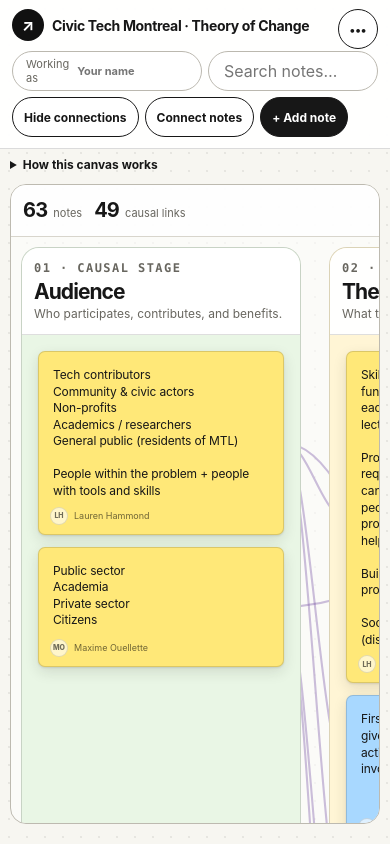
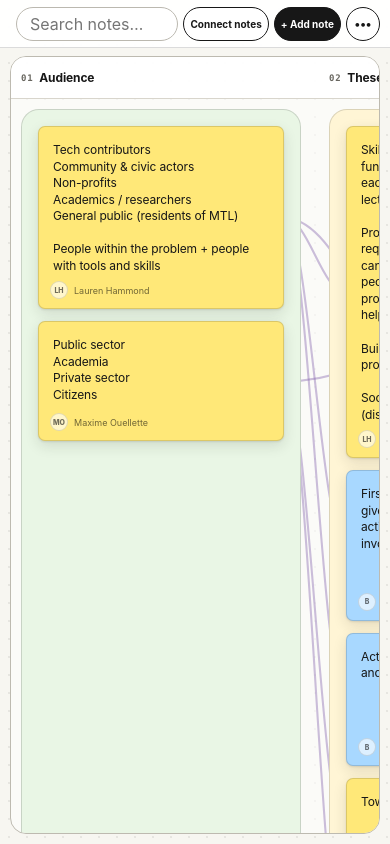
Before and after one commit to sdawka/ctm, a website built with Vite: page index.html in a window 390 px wide. Built offline with nearby package versions, Linux system fonts and the light colour scheme.

Commit message:
Simplify canvas controls and separate stage headers

```diff
--- a/index.html
+++ b/index.html
@@ -10,26 +10,31 @@
     <header class="app-bar">
       <div class="brand">
         <span class="brand-mark" aria-hidden="true">↗</span>
-        <div>
-          <p class="mono-label">Digital workshop canvas</p>
-          <h1>Civic Tech Montreal · Theory of Change</h1>
-        </div>
+        <h1>Civic Tech Montreal <span>· Theory of Change</span></h1>
       </div>
       <div class="toolbar" aria-label="Canvas controls">
-        <label class="identity-control">
-          <span>Working as</span>
-          <input id="working-as" list="contributors" placeholder="Your name" />
-          <datalist id="contributors"></datalist>
-        </label>
         <label class="search-control">
           <span class="sr-only">Search notes</span>
           <input id="search" type="search" placeholder="Search notes…" />
         </label>
-        <button class="button" id="toggle-connections" type="button">Hide connections</button>
         <button class="button" id="connect-mode" type="button">Connect notes</button>
         <button class="button primary" id="open-add-note" type="button">+ Add note</button>
         <button class="icon-button" id="more-actions" type="button" aria-label="More actions">•••</button>
         <div class="more-menu" id="more-menu" hidden>
+          <label class="identity-control">
+            <span>Working as</span>
+            <input id="working-as" list="contributors" placeholder="Your name" />
+          </label>
+          <datalist id="contributors"></datalist>
+          <button type="button" id="toggle-connections">Hide connections</button>
+          <div class="menu-counts" aria-label="Canvas totals">
+            <span><strong id="note-count">0</strong> notes</span>
+            <span><strong id="connection-count">0</strong> causal links</span>
+          </div>
+          <details class="canvas-help">
+            <summary>How this canvas works</summary>
+            <p>Each curve is a causal claim. Select a note to inspect its logic chain, or choose <strong>Connect notes</strong> and select a cause followed by its effect. <a href="https://www.figma.com/board/QTmdNq6DBWgYt0530P88sj/Theory-of-Change-Workshop?node-id=0-1&t=sQZS9NrGuvS2mUyw-0" target="_blank" rel="noreferrer">Open source FigJam ↗</a></p>
+          </details>
           <button type="button" id="export">Export JSON</button>
           <button type="button" id="print">Print / PDF</button>
           <button type="button" id="reset">Reset source</button>
@@ -40,11 +45,6 @@
     <main>
       <section class="workspace">
         <div class="canvas-main">
-          <details class="canvas-help">
-            <summary>How this canvas works</summary>
-            <p>Each curve is a causal claim. Select a note to inspect its logic chain, or choose <strong>Connect notes</strong> and select a cause followed by its effect. <a href="https://www.figma.com/board/QTmdNq6DBWgYt0530P88sj/Theory-of-Change-Workshop?node-id=0-1&t=sQZS9NrGuvS2mUyw-0" target="_blank" rel="noreferrer">Open source FigJam ↗</a></p>
-          </details>
-
           <section class="connection-status" id="connection-status" hidden aria-live="polite">
             <span class="pulse"></span>
             <strong id="connection-message">Choose a cause note.</strong>
@@ -52,11 +52,7 @@
           </section>
 
           <section class="board-shell">
-            <div class="board-summary">
-              <div><strong id="note-count">0</strong><span>notes</span></div>
-              <div><strong id="connection-count">0</strong><span>causal links</span></div>
-              <p>Click a note to inspect · drag to move stage · double-click text to edit</p>
-            </div>
+            <div class="stage-header-viewport" id="stage-header-viewport"><div class="stage-headers" id="stage-headers"></div></div>
             <div class="board-scroll" id="board-scroll">
               <div class="board-surface" id="board-surface">
                 <svg class="connection-layer" id="connection-layer" aria-label="Causal connections"></svg>
--- a/src/main.ts
+++ b/src/main.ts
@@ -42,6 +42,8 @@ function element<T extends Element>(selector: string): T {
 const columnsElement = element<HTMLDivElement>('#columns')
 const surfaceElement = element<HTMLDivElement>('#board-surface')
 const boardScroll = element<HTMLDivElement>('#board-scroll')
+const stageHeaderViewport = element<HTMLDivElement>('#stage-header-viewport')
+const stageHeadersElement = element<HTMLDivElement>('#stage-headers')
 const svgElement = element<SVGSVGElement>('#connection-layer')
 const logicPanel = element<HTMLElement>('#logic-panel')
 const searchInput = element<HTMLInputElement>('#search')
@@ -58,6 +60,8 @@ const stageSelect = element<HTMLSelectElement>('#note-stage')
 const colorSelect = element<HTMLSelectElement>('#note-color')
 const textInput = element<HTMLTextAreaElement>('#note-text')
 const toastElement = element<HTMLElement>('#toast')
+const moreActionsButton = element<HTMLButtonElement>('#more-actions')
+const moreMenu = element<HTMLElement>('#more-menu')
 
 let toastTimer: number | undefined
 let draggingNoteId: string | null = null
@@ -132,23 +136,37 @@ function noteMarkup(note: TheoryNote, ui: UiState): string {
     </article>`
 }
 
+function stageHeaderId(stageId: string): string {
+  return `stage-header-${stageId}`
+}
+
+function syncStageHeaderScroll(): void {
+  const width = `${boardScroll.clientWidth}px`
+  if (stageHeaderViewport.style.width !== width) stageHeaderViewport.style.width = width
+  stageHeaderViewport.scrollLeft = boardScroll.scrollLeft
+}
+
 function renderBoard(): void {
   const canvas = canvasStore.$canvas.get()
   const ui = $ui.get()
   const previousScroll = { left: boardScroll.scrollLeft, top: boardScroll.scrollTop }
+  const stages = canvas.stages.slice().sort((left, right) => left.order - right.order)
 
-  columnsElement.innerHTML = canvas.stages
-    .slice()
-    .sort((left, right) => left.order - right.order)
-    .map((stage, index) => {
+  stageHeadersElement.innerHTML = stages
+    .map(
+      (stage, index) => `
+        <header class="stage-header" id="${stageHeaderId(stage.id)}" title="${escapeHtml(stage.description)}" aria-label="Stage ${index + 1}: ${escapeHtml(stage.title)}. ${escapeHtml(stage.description)}">
+          <p class="mono-label">${String(index + 1).padStart(2, '0')}</p>
+          <h3>${escapeHtml(stage.title)}</h3>
+        </header>`,
+    )
+    .join('')
+
+  columnsElement.innerHTML = stages
+    .map((stage) => {
       const stageNotes = canvas.notes.filter((note) => note.stageId === stage.id)
       return `
-        <section class="column" data-stage="${stage.id}">
-          <header class="column-head">
-            <p class="mono-label">0${index + 1} · causal stage</p>
-            <h3>${escapeHtml(stage.title)}</h3>
-            <p>${escapeHtml(stage.description)}</p>
-          </header>
+        <section class="column" data-stage="${stage.id}" aria-labelledby="${stageHeaderId(stage.id)}">
           <div class="column-notes" data-drop-stage="${stage.id}">
             ${stageNotes.map((note) => noteMarkup(note, ui)).join('')}
           </div>
@@ -165,7 +183,10 @@ function renderBoard(): void {
   bindBoardEvents()
 
   boardScroll.scrollTo(previousScroll)
-  requestAnimationFrame(drawConnections)
+  requestAnimationFrame(() => {
+    syncStageHeaderScroll()
+    drawConnections()
+  })
 }
 
 function renderContributorOptions(): void {
@@ -425,8 +446,7 @@ function revealSelectedWithinBoard(): void {
 
   const selectedRect = selected.getBoundingClientRect()
   const boardRect = boardScroll.getBoundingClientRect()
-  const header = selected.closest('.column')?.querySelector<HTMLElement>('.column-head')
-  const topInset = Math.max(boardRect.top, header?.getBoundingClientRect().bottom ?? boardRect.top) + 16
+  const topInset = boardRect.top + 16
   const bottomInset = boardRect.bottom - 16
   const availableHeight = bottomInset - topInset
   const leftDelta =
@@ -513,9 +533,28 @@ element<HTMLButtonElement>('#cancel-connect').addEventListener('click', () => {
   $ui.set({ ...$ui.get(), connectionMode: false, connectionSourceId: null, selectedNoteId: null })
 })
 element<HTMLButtonElement>('#open-add-note').addEventListener('click', () => openAddDialog())
-element<HTMLButtonElement>('#more-actions').addEventListener('click', () => {
-  const menu = element<HTMLElement>('#more-menu')
-  menu.hidden = !menu.hidden
+function setMoreMenuOpen(open: boolean): void {
+  moreMenu.hidden = !open
+  moreActionsButton.setAttribute('aria-expanded', String(open))
+}
+
+moreActionsButton.addEventListener('click', () => {
+  setMoreMenuOpen(moreMenu.hidden)
+})
+moreMenu.addEventListener('click', (event) => {
+  const action = (event.target as Element).closest<HTMLButtonElement>('button')
+  if (!action) return
+  setMoreMenuOpen(false)
+  if (action.id !== 'export' && action.id !== 'print') moreActionsButton.focus()
+})
+document.addEventListener('click', (event) => {
+  const target = event.target as Node
+  if (!moreMenu.contains(target) && !moreActionsButton.contains(target)) setMoreMenuOpen(false)
+})
+document.addEventListener('keydown', (event) => {
+  if (event.key !== 'Escape' || moreMenu.hidden) return
+  setMoreMenuOpen(false)
+  moreActionsButton.focus()
 })
 element<HTMLButtonElement>('#export').addEventListener('click', () => {
   const payload = JSON.stringify(canvasStore.$canvas.get().toJSON(), null, 2)
@@ -537,14 +576,28 @@ stageSelect.addEventListener('change', () => {
   const stage = canvasStore.$canvas.get().stages.find((item) => item.id === stageSelect.value)
   colorSelect.value = stage?.defaultColor === 'vision' ? 'purple' : (stage?.defaultColor ?? 'yellow')
 })
-boardScroll.addEventListener('scroll', () => requestAnimationFrame(drawConnections))
-window.addEventListener('resize', () => requestAnimationFrame(drawConnections))
+boardScroll.addEventListener('scroll', () =>
+  requestAnimationFrame(() => {
+    syncStageHeaderScroll()
+    drawConnections()
+  }),
+)
+window.addEventListener('resize', () =>
+  requestAnimationFrame(() => {
+    syncStageHeaderScroll()
+    drawConnections()
+  }),
+)
 new ResizeObserver(() => {
   revealSelectedWithinBoard()
-  requestAnimationFrame(drawConnections)
+  requestAnimationFrame(() => {
+    syncStageHeaderScroll()
+    drawConnections()
+  })
 }).observe(boardScroll)
 
 populateStageSelect()
+setMoreMenuOpen(false)
 canvasStore.$canvas.subscribe(() => renderBoard())
 
 let previousUi: UiState | undefined
--- a/src/style.css
+++ b/src/style.css
@@ -18,6 +18,9 @@
   --orange-note: #ffc58f;
   --gray-note: #dbdbd5;
   --green-note: #bde6b9;
+  --stage-columns: 280px 430px 360px 360px 390px;
+  --stage-gap: 70px;
+  --board-padding: 16px;
 }
 
 * { box-sizing: border-box; }
@@ -46,35 +49,38 @@ button:focus-visible, input:focus-visible, select:focus-visible, textarea:focus-
   z-index: 100;
   display: flex;
   align-items: center;
-  gap: 18px;
-  min-height: 76px;
-  padding: 12px 18px;
+  gap: 12px;
+  min-height: 54px;
+  padding: 7px 14px;
   background: rgba(255,255,255,.93);
   border-bottom: 1px solid rgba(0,0,0,.14);
   backdrop-filter: blur(16px);
 }
-.brand { display: flex; align-items: center; gap: 12px; min-width: 315px; }
-.brand-mark { width: 42px; height: 42px; display: grid; place-items: center; border-radius: 50%; background: #111; color: #fff; font-size: 20px; font-weight: 700; }
-h1 { margin: 0; font-size: 17px; letter-spacing: -.025em; }
-.toolbar { position: relative; display: flex; align-items: center; justify-content: flex-end; gap: 8px; flex: 1; }
-.identity-control { display: flex; align-items: center; height: 40px; padding: 0 5px 0 13px; border: 1px solid #bbb8af; border-radius: 999px; background: #fff; font-size: 11px; color: var(--muted); }
+.brand { display: flex; align-items: center; gap: 8px; min-width: max-content; }
+.brand-mark { width: 30px; height: 30px; display: grid; place-items: center; border-radius: 50%; background: #111; color: #fff; font-size: 15px; font-weight: 700; }
+h1 { margin: 0; font-size: 14px; letter-spacing: -.025em; }
+.toolbar { position: relative; display: flex; min-width: 0; align-items: center; justify-content: flex-end; gap: 8px; flex: 1; }
+.identity-control { display: flex; align-items: center; height: 34px; margin: 3px; padding: 0 5px 0 10px; border: 1px solid #bbb8af; border-radius: 999px; background: #fff; font-size: 11px; color: var(--muted); }
 .identity-control input { width: 105px; height: 30px; border: 0; padding: 0 8px; color: var(--ink); font-weight: 650; background: transparent; outline: 0; }
-.search-control input { width: 190px; height: 40px; border: 1px solid #bbb8af; border-radius: 999px; padding: 0 15px; background: #fff; }
-.button, .icon-button { min-height: 40px; border: 1px solid #171717; background: #fff; color: #171717; font-size: 12px; font-weight: 650; }
+.search-control input { width: 190px; height: 36px; border: 1px solid #bbb8af; border-radius: 999px; padding: 0 13px; background: #fff; }
+.button, .icon-button { min-height: 36px; border: 1px solid #171717; background: #fff; color: #171717; font-size: 12px; font-weight: 650; }
 .button { padding: 0 15px; border-radius: 999px; }
 .button.primary { background: #171717; color: #fff; }
 .button.active { background: #6f39bd; border-color: #6f39bd; color: #fff; }
-.icon-button { min-width: 40px; border-radius: 50%; padding: 0; }
+.icon-button { min-width: 36px; border-radius: 50%; padding: 0; }
 .button:hover, .icon-button:hover { transform: translateY(-1px); }
-.more-menu { position: absolute; top: 48px; right: 0; width: 170px; padding: 7px; border: 1px solid var(--line); border-radius: 12px; background: #fff; box-shadow: 0 12px 28px rgba(0,0,0,.15); }
+.more-menu { position: absolute; top: 44px; right: 0; width: 250px; padding: 7px; border: 1px solid var(--line); border-radius: 12px; background: #fff; box-shadow: 0 12px 28px rgba(0,0,0,.15); }
 .more-menu button { width: 100%; padding: 10px; border: 0; border-radius: 7px; background: transparent; text-align: left; font-size: 12px; }
 .more-menu button:hover { background: #f0eee7; }
+.menu-counts { display: grid; gap: 3px; padding: 8px 10px; border-top: 1px solid var(--line); color: var(--muted); font-size: 11px; }
+.menu-counts strong { color: var(--ink); }
 
 main { min-height: 0; padding: 12px 18px 18px; overflow: hidden; }
 .workspace { height: 100%; min-height: 0; display: grid; grid-template-columns: minmax(0, 1fr) minmax(280px, 320px); gap: 12px; }
 .workspace:has(.logic-panel[hidden]) { grid-template-columns: minmax(0, 1fr); }
-.canvas-main { min-height: 0; display: grid; grid-template-rows: auto auto minmax(0, 1fr); gap: 10px; }
-.canvas-help { align-self: start; color: var(--muted); font-size: 12px; line-height: 1.4; }
+.canvas-main { min-height: 0; display: grid; grid-template-rows: auto minmax(0, 1fr); gap: 8px; }
+.canvas-main:has(.connection-status[hidden]) { grid-template-rows: minmax(0, 1fr); gap: 0; }
+.canvas-help { padding: 8px 10px; border-top: 1px solid var(--line); color: var(--muted); font-size: 12px; line-height: 1.4; }
 .canvas-help summary { width: fit-content; color: var(--ink); cursor: pointer; font-size: 12px; font-weight: 700; }
 .canvas-help p { max-width: 720px; margin: 7px 0 0; }
 .canvas-help a { color: var(--ink); font-weight: 650; text-underline-offset: 3px; }
@@ -94,24 +100,21 @@ main { min-height: 0; padding: 12px 18px 18px; overflow: hidden; }
 .pulse { width: 9px; height: 9px; border-radius: 50%; background: #b67aff; box-shadow: 0 0 0 0 rgba(182,122,255,.6); animation: pulse 1.5s infinite; }
 @keyframes pulse { 70% { box-shadow: 0 0 0 8px rgba(182,122,255,0); } }
 
-.board-shell { min-height: 0; border: 1px solid #bdbab0; border-radius: 16px; background: rgba(255,255,255,.56); overflow: hidden; display: grid; grid-template-rows: auto minmax(0, 1fr); }
-.board-summary { display: flex; align-items: center; gap: 24px; min-height: 62px; padding: 10px 18px; border-bottom: 1px solid var(--line); background: rgba(255,255,255,.85); }
-.board-summary div { display: flex; align-items: baseline; gap: 6px; }
-.board-summary strong { font-size: 20px; letter-spacing: -.04em; }
-.board-summary span, .board-summary p { color: var(--muted); font-size: 11px; }
-.board-summary p { margin-left: auto; }
-.board-scroll { min-height: 0; overflow: auto; padding: 16px; overscroll-behavior: contain; }
+.board-shell { min-width: 0; min-height: 0; border: 1px solid #bdbab0; border-radius: 16px; background: rgba(255,255,255,.56); overflow: hidden; display: grid; grid-template-columns: minmax(0, 1fr); grid-template-rows: auto minmax(0, 1fr); }
+.stage-header-viewport { min-width: 0; max-width: 100%; height: 42px; overflow: hidden; border-bottom: 1px solid var(--line); background: rgba(255,255,255,.94); }
+.stage-headers { display: grid; grid-template-columns: var(--stage-columns); gap: var(--stage-gap); width: max-content; height: 42px; padding: 0 var(--board-padding); }
+.stage-headers > * { display: flex; align-items: center; min-width: 0; overflow: hidden; color: var(--ink); font-size: 12px; font-weight: 750; line-height: 1; text-overflow: ellipsis; white-space: nowrap; }
+.stage-headers .mono-label { margin: 0 6px 0 0; color: var(--muted); font-size: 9px; letter-spacing: .08em; }
+.stage-headers h3 { margin: 0; overflow: hidden; font-size: 12px; letter-spacing: -.01em; text-overflow: ellipsis; white-space: nowrap; }
+.board-scroll { min-height: 0; overflow: auto; padding: var(--board-padding); overscroll-behavior: contain; }
 .board-surface { position: relative; width: max-content; min-height: 100%; }
-.columns { position: relative; z-index: 4; display: grid; grid-template-columns: 280px 430px 360px 360px 390px; gap: 70px; width: max-content; align-items: stretch; }
+.columns { position: relative; z-index: 4; display: grid; grid-template-columns: var(--stage-columns); gap: var(--stage-gap); width: max-content; align-items: stretch; }
 .column { display: flex; flex-direction: column; min-height: 100%; border: 1px solid rgba(0,0,0,.14); border-radius: 18px; background: rgba(255,255,255,.72); }
 .column[data-stage="audience"] { background: color-mix(in srgb, var(--green) 82%, white); }
 .column[data-stage="activities"] { background: color-mix(in srgb, var(--cream) 76%, white); }
 .column[data-stage="impact"] { background: color-mix(in srgb, var(--lavender) 76%, white); }
 .column[data-stage="longterm"] { background: color-mix(in srgb, var(--blue) 76%, white); }
 .column[data-stage="ultimate"] { background: color-mix(in srgb, var(--purple) 70%, white); }
-.column-head { position: sticky; top: 0; z-index: 6; min-height: 92px; padding: 13px 15px; border-bottom: 1px solid rgba(0,0,0,.13); border-radius: 17px 17px 0 0; background: rgba(255,255,255,.97); }
-.column-head h3 { margin: 8px 0 4px; font-size: 25px; line-height: 1; letter-spacing: -.045em; }
-.column-head p { margin: 0; color: var(--muted); font-size: 12px; line-height: 1.35; }
 .column-notes { display: grid; grid-template-columns: repeat(2, minmax(0,1fr)); align-content: start; gap: 12px; flex: 1; padding: 16px; }
 .column[data-stage="audience"] .column-notes, .column[data-stage="ultimate"] .column-notes { grid-template-columns: 1fr; }
 .column.drop-target { outline: 3px dashed #111; outline-offset: -7px; }
@@ -160,45 +163,34 @@ dialog textarea { resize: vertical; }
 .dialog-actions { display: flex; justify-content: flex-end; gap: 8px; margin-top: 3px; }
 
 @media (max-width: 1050px) {
-  .app-bar { align-items: flex-start; flex-wrap: wrap; }
-  .toolbar { width: 100%; justify-content: flex-start; flex-wrap: wrap; padding-bottom: 2px; }
+  .app-bar { align-items: center; }
   .workspace { grid-template-columns: minmax(0, 1fr) minmax(260px, 300px); }
 }
 @media (max-width: 680px) {
-  .app-bar { gap: 10px; min-height: 0; padding: 9px 12px; }
-  .brand { min-width: 0; gap: 8px; padding-right: 46px; }
-  .brand-mark { width: 32px; height: 32px; font-size: 16px; }
-  .brand .mono-label { display: none; }
-  h1 { font-size: 14px; }
-  .toolbar { position: static; gap: 6px; }
-  .identity-control { flex: 1 1 160px; }
-  .identity-control input { min-width: 0; width: 100%; }
-  .search-control { flex: 1 1 140px; }
-  .search-control input { width: 100%; }
-  .toolbar .button { padding-inline: 11px; }
-  #more-actions { position: absolute; top: 9px; right: 12px; }
-  .more-menu { top: 50px; right: 12px; }
+  :root { --stage-gap: 28px; --board-padding: 10px; }
+  .app-bar { gap: 6px; min-height: 48px; padding: 6px 10px; }
+  .brand { width: 0; min-width: 0; overflow: hidden; }
+  .brand-mark { display: none; }
+  h1 { position: absolute; width: 1px; height: 1px; overflow: hidden; clip: rect(0,0,0,0); white-space: nowrap; }
+  .toolbar { gap: 5px; }
+  .search-control { min-width: 0; flex: 1; }
+  .search-control input { width: 100%; height: 34px; min-width: 0; }
+  .toolbar .button { min-height: 34px; padding-inline: 6px; font-size: 10px; white-space: nowrap; }
+  #more-actions { min-width: 34px; min-height: 34px; }
+  .more-menu { top: 40px; right: 0; }
   main { padding: 8px 10px 10px; }
   .workspace, .workspace:has(.logic-panel[hidden]) { grid-template-columns: 1fr; grid-template-rows: minmax(0, 1fr); }
-  .workspace:has(.logic-panel:not([hidden])) { grid-template-rows: minmax(0, 1fr) minmax(150px, 30dvh); }
+  .workspace:has(.logic-panel:not([hidden])) { grid-template-rows: minmax(0, 1fr) minmax(0, 30dvh); }
   .canvas-main { min-height: 0; }
   .logic-panel { min-height: 0; padding: 14px; border-radius: 14px; }
   .canvas-help { font-size: 11px; }
-  .board-summary { gap: 12px; min-height: 52px; padding: 8px 12px; }
-  .board-summary p { display: none; }
-  .board-scroll { padding: 10px; }
-  .columns { gap: 28px; }
-  .column-head { min-height: 82px; padding: 12px; }
-  .column-head h3 { margin-top: 5px; font-size: 21px; }
 }
 @media (max-width: 360px) {
-  .identity-control { flex-basis: 135px; padding-left: 10px; font-size: 10px; }
-  .search-control { flex-basis: 125px; }
-  .toolbar .button { min-height: 34px; padding-inline: 7px; font-size: 10px; }
+  .toolbar { gap: 4px; }
 }
 @media (max-width: 680px) and (max-height: 600px) {
   main { overflow: auto; }
-  .workspace:has(.logic-panel:not([hidden])) { grid-template-rows: minmax(180px, 1fr) minmax(110px, 24dvh); }
+  .workspace:has(.logic-panel:not([hidden])) { grid-template-rows: minmax(0, 1fr) minmax(0, 24dvh); }
   .logic-panel { padding: 11px 14px; }
   .logic-panel h2 { font-size: 18px; }
   .logic-list { margin-top: 8px; }
@@ -206,9 +198,13 @@ dialog textarea { resize: vertical; }
 @media print {
   body { height: auto; overflow: visible; display: block; background: #fff; }
   main { overflow: visible; padding: 0; }
-  .app-bar, .canvas-help, .logic-panel, .board-summary, .add-stage-note, .connection-status { display: none !important; }
+  .app-bar, .logic-panel, .add-stage-note, .connection-status { display: none !important; }
   .workspace, .canvas-main { display: block; height: auto; }
   .board-shell { border: 0; overflow: visible; display: block; }
   .board-scroll { overflow: visible; min-height: 0; padding: 0; }
+  .stage-headers { padding-inline: 0; }
+  .stage-header-viewport { display: block; height: 24px; overflow: visible; border: 0; background: transparent; }
+  .stage-headers { transform: scale(.55); transform-origin: top left; }
   .board-surface { transform: scale(.55); transform-origin: top left; }
+  .columns { transform: none !important; }
 }
```
Also changed, not shown: docs/decision_log.md (+1 -0 lines).
